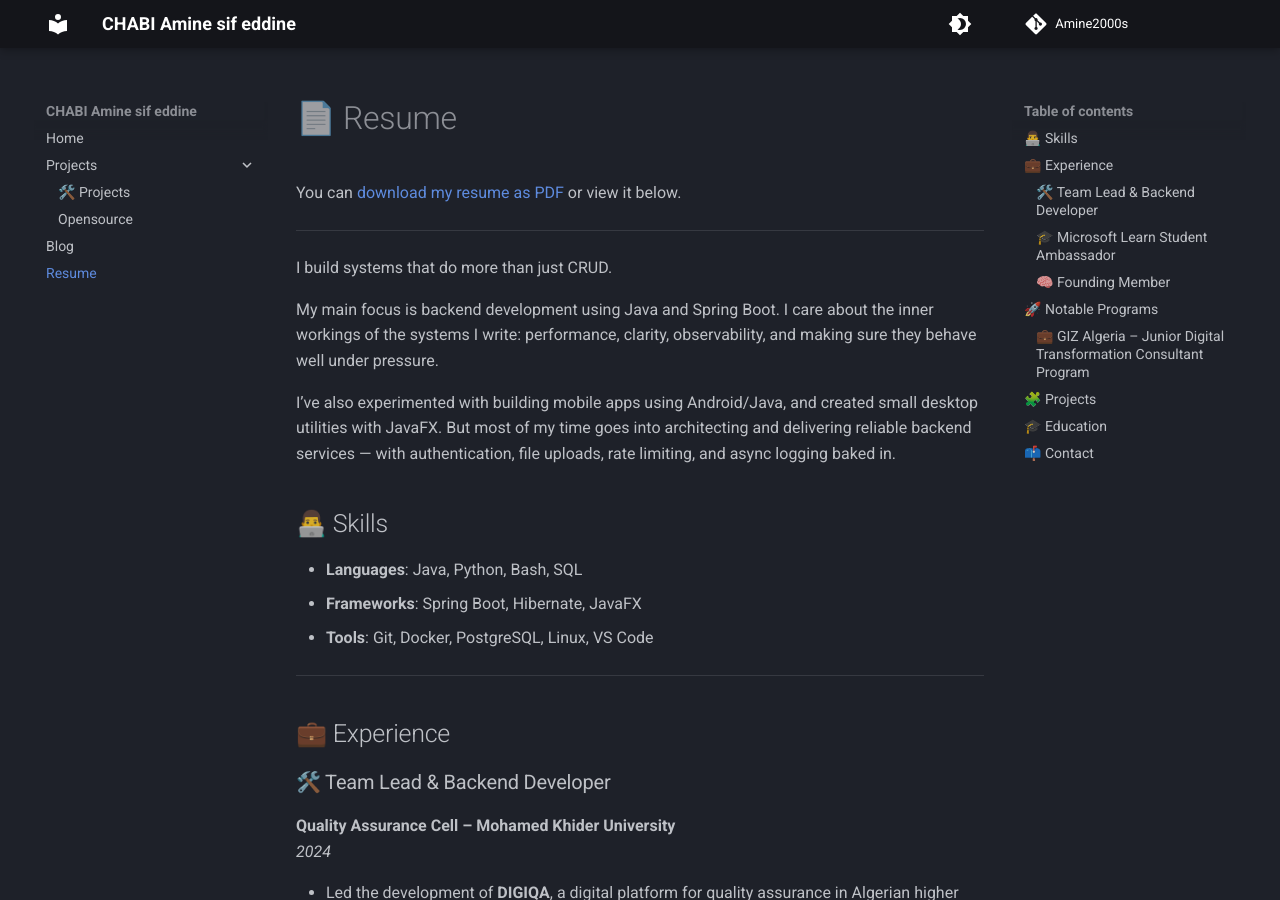
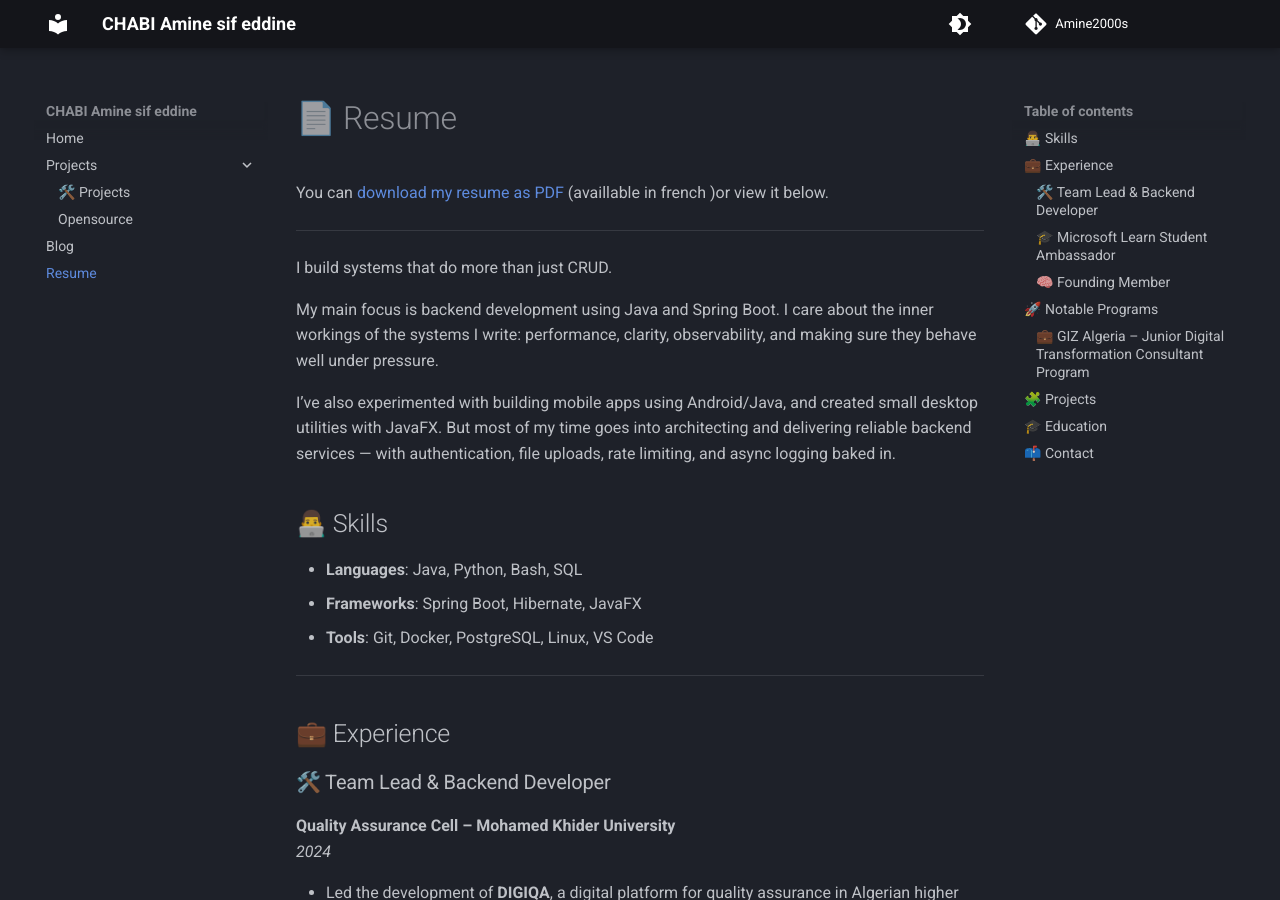
Before and after one commit to Amine2000s/personal-website, an MkDocs documentation site: the page built from docs/resume.md, in a window 1280 px wide and 900 px high. Built offline with MkDocs 1.6.1 and Material for MkDocs 9.7.7, drawn with Linux system fonts in a browser that asks for light colours.

Commit message:
added french version of resume

```diff
--- a/docs/resume.md
+++ b/docs/resume.md
@@ -1,6 +1,6 @@
 # 📄 Resume
 
-You can [download my resume as PDF](assets/resume.pdf) or view it below.
+You can [download my resume as PDF](./files/CV_CHABI_Amine_sif_eddine.pdf) (availlable in french )or view it below.
 
 ---
 
```
Also changed, not shown: 1 other file.
